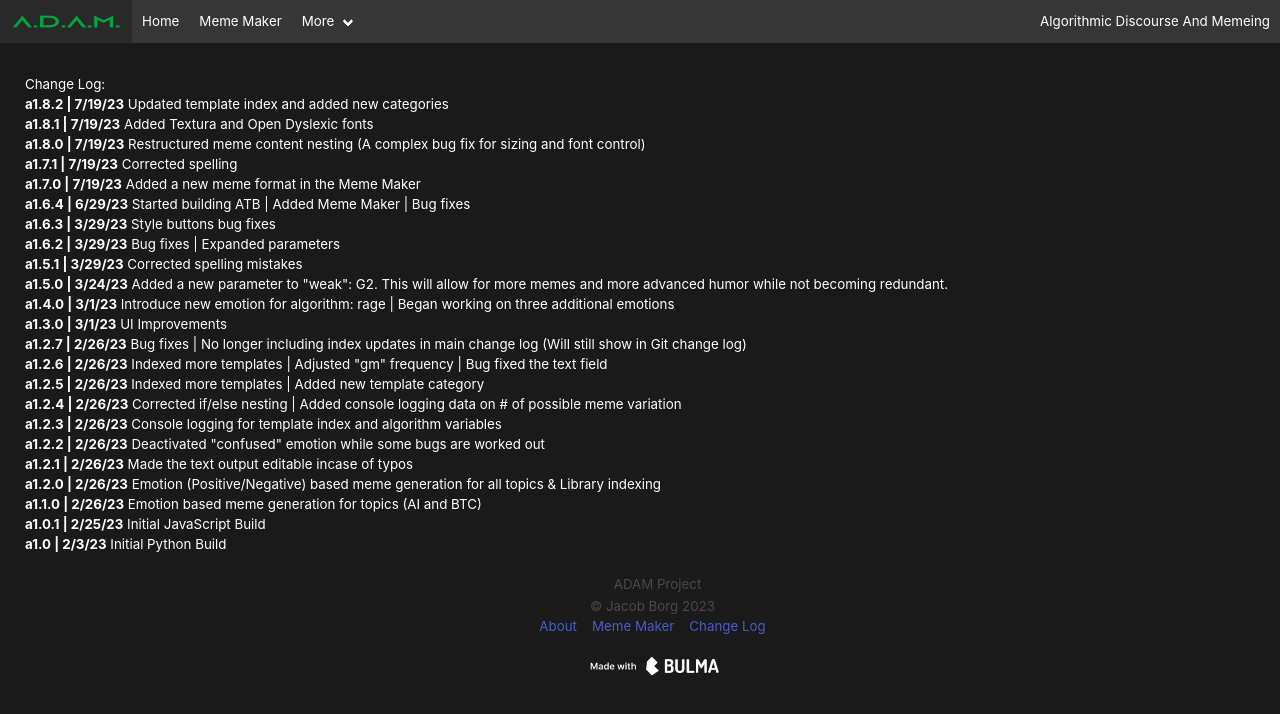
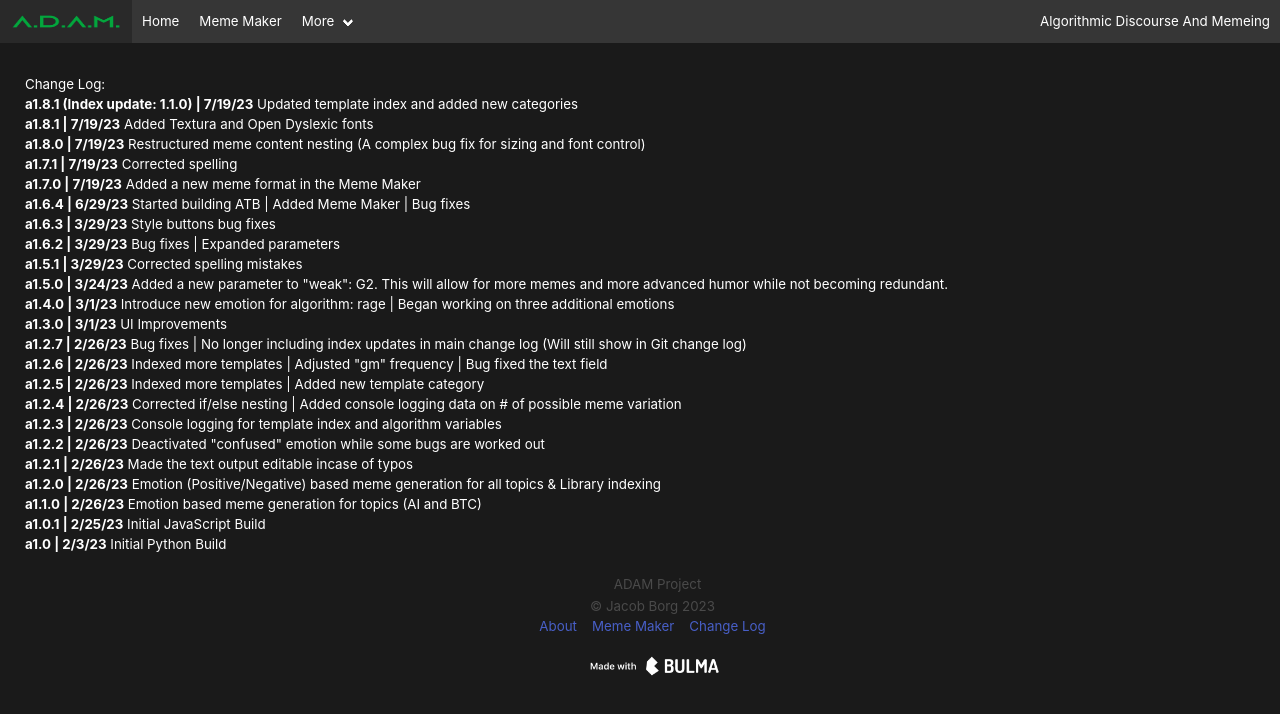
Before and after one commit to JacobBorgProgramming/ADAM, a plain HTML site: page changelog.html in a window 1280 px wide. Drawn offline with Linux system fonts and the light colour scheme; a web font is replaced by a local one.

Commit message:
Update changelog.html

```diff
--- a/changelog.html
+++ b/changelog.html
@@ -38,7 +38,7 @@
 
             <div class="column " style="color: #fff;">
                 <h4>Change Log:</h4>
-                <p> <span style="font-weight: bold;">a1.8.2 | 7/19/23</span> Updated template index and added new categories</p
+                <p> <span style="font-weight: bold;">a1.8.1 (Index update: 1.1.0) | 7/19/23</span> Updated template index and added new categories</p
                 <p> <span style="font-weight: bold;">a1.8.1 | 7/19/23</span> Added Textura and Open Dyslexic fonts</p>
                 <p> <span style="font-weight: bold;">a1.8.0 | 7/19/23</span> Restructured meme content nesting (A complex bug fix for sizing and font control)</p>
                 <p> <span style="font-weight: bold;">a1.7.1 | 7/19/23</span> Corrected spelling</p>
```
